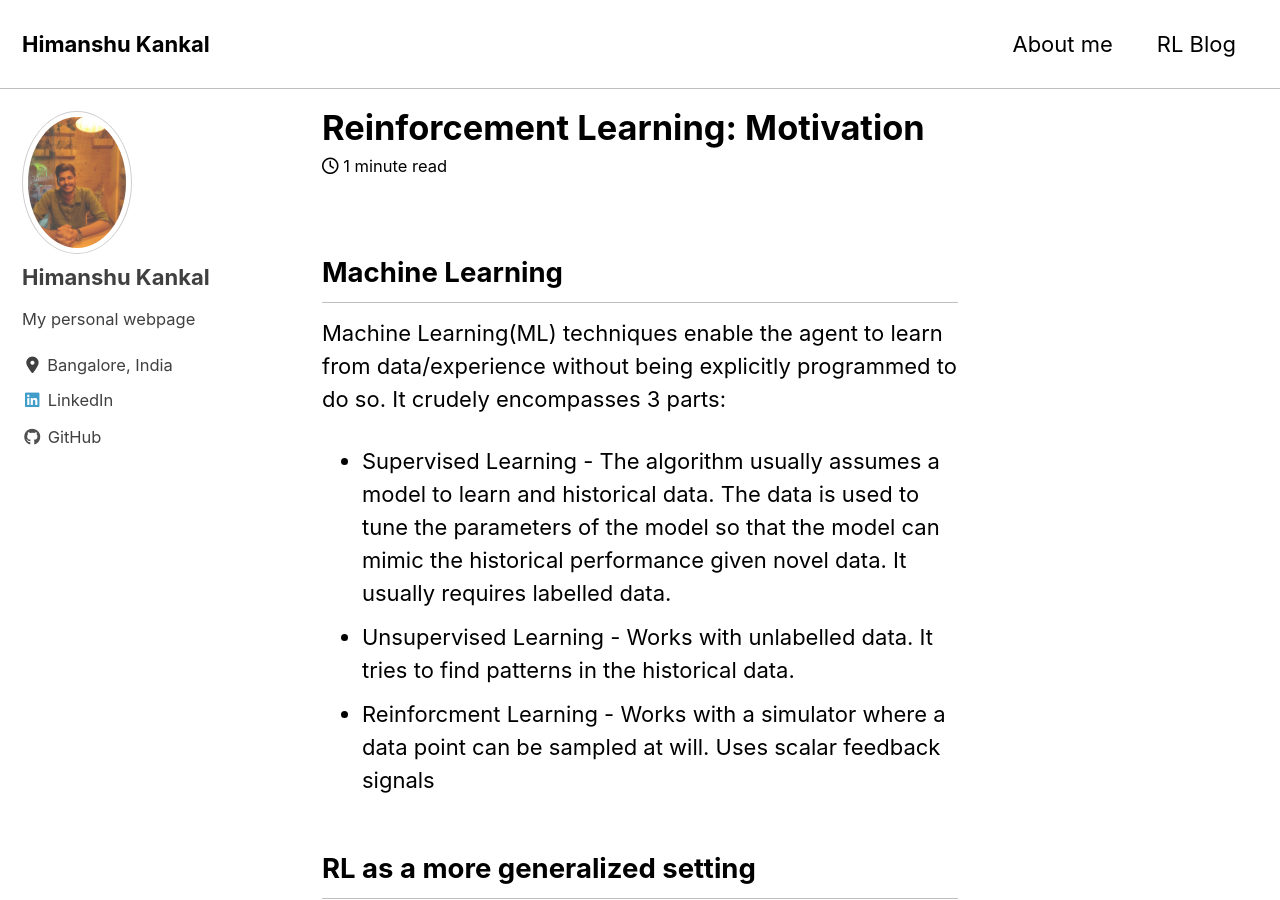
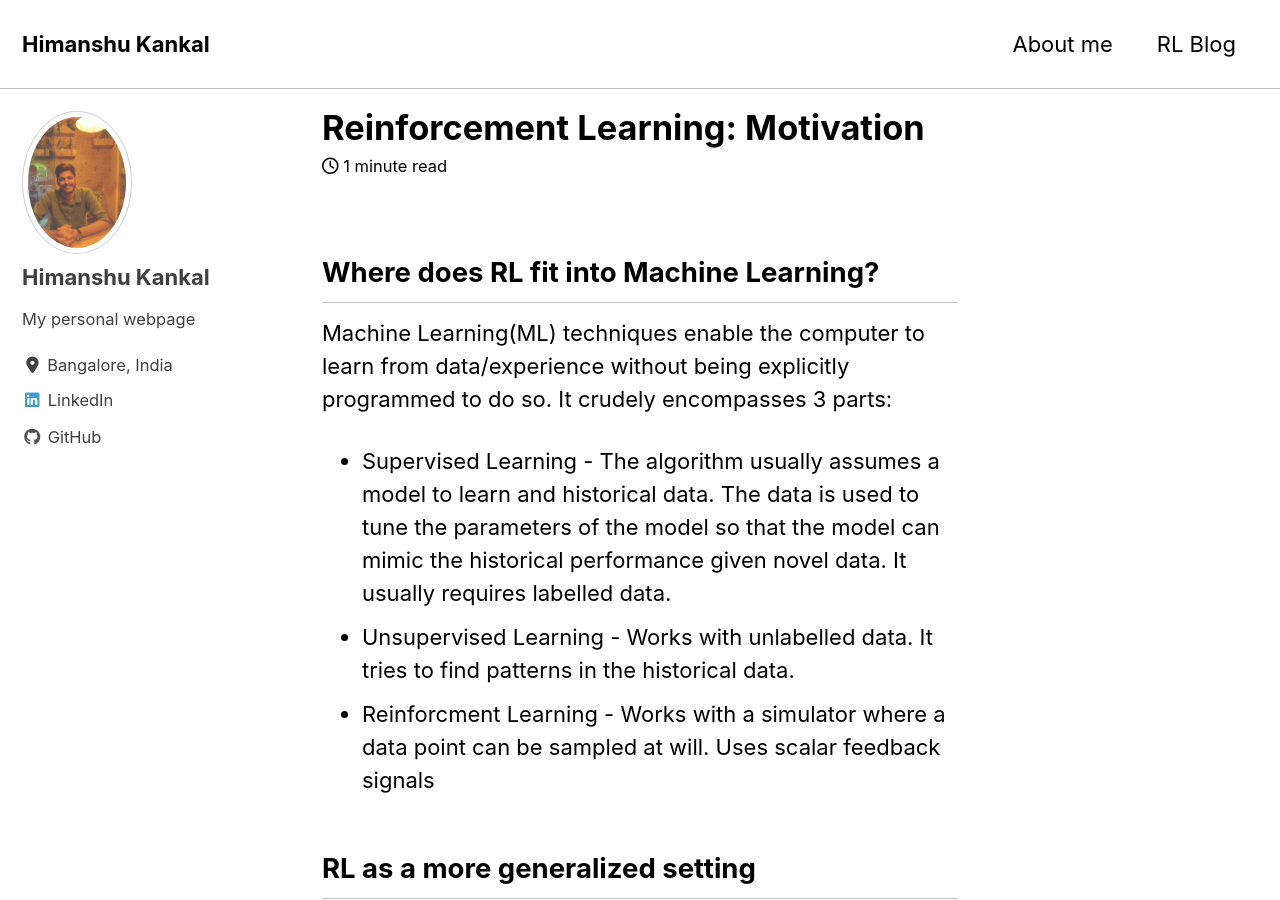
Before and after one commit to HimanUK/himanuk.github.io, a Jekyll site: the page built from _posts/2020-04-12-Intuition.md, in a window 1280 px wide and 900 px high. Built offline with Jekyll 4.4.1, drawn with Linux system fonts in a browser that asks for light colours; cached includes are drawn as plain includes; nearby versions of some CDN libraries.

```diff
--- a/_config.yml
+++ b/_config.yml
@@ -278,7 +278,7 @@ defaults:
       layout: single
       author_profile: true
       read_time: true
-      comments: # true
+      comments: true
       share: true
       related: true
 
--- a/_posts/2020-04-12-Intuition.md
+++ b/_posts/2020-04-12-Intuition.md
@@ -5,9 +5,9 @@ excerpt: "Machine learning, 3 parts, recent successes, etc."
 mathjax: "true"
 ---
 
-## Machine Learning
+## Where does RL fit into Machine Learning?
 
-Machine Learning(ML) techniques enable the agent to learn from data/experience without being explicitly programmed to do so. It crudely encompasses 3 parts:
+Machine Learning(ML) techniques enable the computer to learn from data/experience without being explicitly programmed to do so. It crudely encompasses 3 parts:
 * Supervised Learning - The algorithm usually assumes a model to learn and historical data. The data is used to tune the parameters of the model so that the model can mimic the historical performance given novel data. It usually requires labelled data.
 * Unsupervised Learning - Works with unlabelled data. It tries to find patterns in the historical data.
 * Reinforcment Learning - Works with a simulator where a data point can be sampled at will. Uses scalar feedback signals
```
